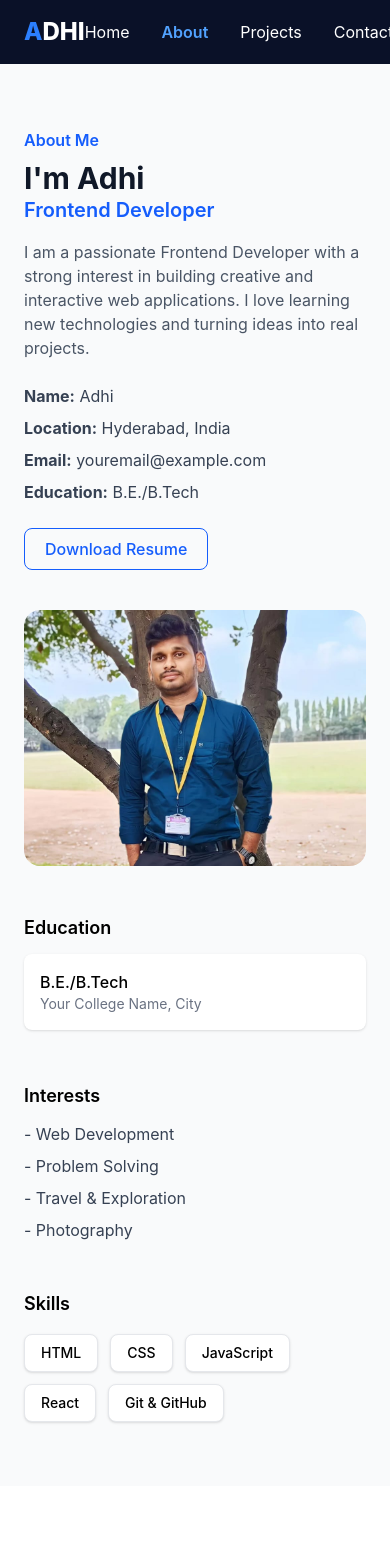
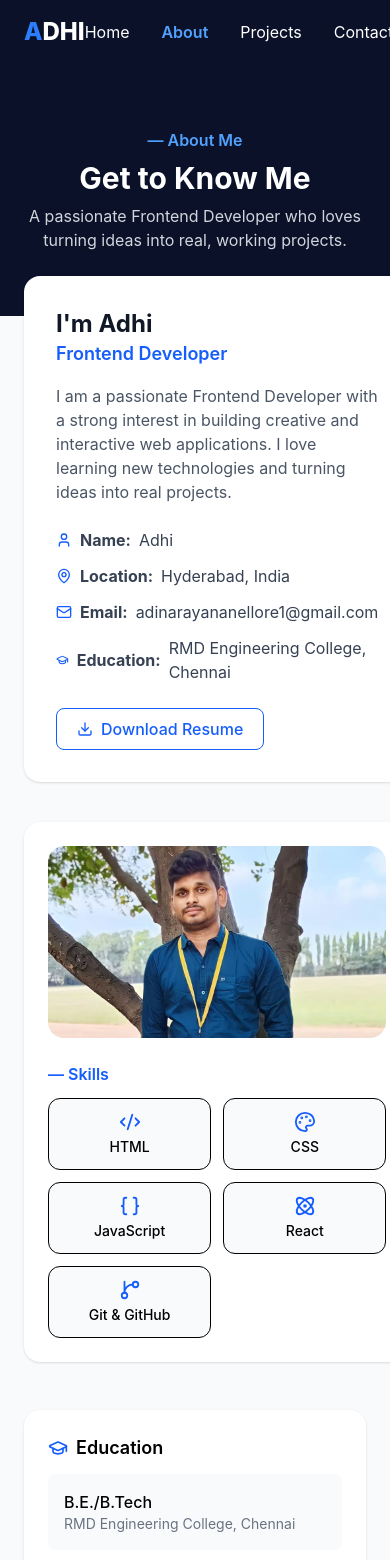
Before and after one commit to adinarayananellore1-wq/my-portfolio, a React (Vite) app: page /about in a window 390 px wide. Shown: the top 1560 px of the page. Before the commit the page ends 1486 px from the top, so only its background shows below. Built offline with nearby package versions, Linux system fonts and the light colour scheme.

Commit message:
Add realistic project names and descriptions

```diff
--- a/src/data/projects.js
+++ b/src/data/projects.js
@@ -1,11 +1,80 @@
-const projects = [
-  {
-    id: 1,
-    title: "My Portfolio Website",
-    description: "A personal portfolio website built with React and Tailwind CSS to showcase my projects and skills as I learn frontend development.",
-    tech: ["React", "Tailwind CSS", "React Router", "Vite"],
-    link: "https://github.com/adinarayananellore1-wq/my-portfolio",
-  },
-]
+function Projects() {
+  const projects = [
+    {
+      title: "Weather Dashboard",
+      desc: "A responsive weather app that shows real-time forecasts for any city using a public weather API.",
+      tech: ["React", "Tailwind CSS", "API"],
+      demo: "#",
+      github: "#",
+      image: "https://picsum.photos/seed/weather/400/300",
+    },
+    {
+      title: "Task Manager",
+      desc: "A to-do list app to add, complete and delete tasks, with data saved so nothing is lost on refresh.",
+      tech: ["React", "JavaScript", "CSS"],
+      demo: "#",
+      github: "#",
+      image: "https://picsum.photos/seed/tasks/400/300",
+    },
+    {
+      title: "Recipe Finder",
+      desc: "Search and browse recipes by ingredient, with clean cards showing cook time and instructions.",
+      tech: ["React", "Tailwind CSS", "API"],
+      demo: "#",
+      github: "#",
+      image: "https://picsum.photos/seed/recipe/400/300",
+    },
+  ];
 
-export default projects
+  return (
+    <div>
+      <section className="bg-[#0a1128] px-6 py-16 text-center">
+        <p className="text-blue-400 font-semibold mb-2">My Projects</p>
+        <h1 className="text-3xl font-bold text-white mb-2">Some of My Work</h1>
+        <p className="text-gray-300 max-w-xl mx-auto">
+          Here are a few projects I built using modern web technologies. Each
+          project helped me learn something new and improve my skills.
+        </p>
+      </section>
+
+      <section className="bg-white px-6 py-12">
+        <div className="max-w-6xl mx-auto grid md:grid-cols-3 gap-6">
+          {projects.map(function (p) {
+            return (
+              <div key={p.title} className="border rounded-xl overflow-hidden shadow-sm">
+                <img
+                  src={p.image}
+                  alt={p.title}
+                  className="w-full h-40 object-cover"
+                />
+                <div className="p-5">
+                  <h3 className="font-semibold text-lg mb-2">{p.title}</h3>
+                  <p className="text-gray-600 text-sm mb-3">{p.desc}</p>
+                  <div className="flex flex-wrap gap-2 mb-4">
+                    {p.tech.map(function (t) {
+                      return (
+                        <span key={t} className="bg-gray-100 text-gray-600 text-xs px-3 py-1 rounded-full">
+                          {t}
+                        </span>
+                      );
+                    })}
+                  </div>
+                  <div className="flex gap-3">
+                    <a href={p.demo} className="flex-1 text-center bg-blue-600 text-white text-sm py-2 rounded-lg hover:bg-blue-700 transition">
+                      Live Demo
+                    </a>
+                    <a href={p.github} className="flex-1 text-center border text-sm py-2 rounded-lg hover:bg-gray-50 transition">
+                      GitHub
+                    </a>
+                  </div>
+                </div>
+              </div>
+            );
+          })}
+        </div>
+      </section>
+    </div>
+  );
+}
+
+export default Projects
--- a/src/pages/About.jsx
+++ b/src/pages/About.jsx
@@ -1,52 +1,127 @@
+import {
+  User,
+  MapPin,
+  Mail,
+  GraduationCap,
+  Heart,
+  Download,
+  Code2,
+  Palette,
+  Braces,
+  Atom,
+  GitBranch,
+} from 'lucide-react'
 import profileImg from '../assets/profile.jpg'
 
 function About() {
-  const skills = ['HTML', 'CSS', 'JavaScript', 'React', 'Git & GitHub']
-  const interests = ['Web Development', 'Problem Solving', 'Travel & Exploration', 'Photography']
+  const skills = [
+    { icon: Code2, name: 'HTML' },
+    { icon: Palette, name: 'CSS' },
+    { icon: Braces, name: 'JavaScript' },
+    { icon: Atom, name: 'React' },
+    { icon: GitBranch, name: 'Git & GitHub' },
+  ]
+
+  const interests = [
+    'Web Development',
+    'Problem Solving',
+    'Travel & Exploration',
+    'Photography',
+  ]
 
   return (
-    <div className="bg-gray-50 min-h-screen py-16 px-6">
-      <div className="max-w-6xl mx-auto grid md:grid-cols-3 gap-10 mb-12">
-        <div className="md:col-span-2">
-          <p className="text-blue-600 font-semibold mb-2">About Me</p>
-          <h1 className="text-3xl font-bold text-gray-900">I'm Adhi</h1>
-          <h2 className="text-xl text-blue-600 font-semibold mb-4">Frontend Developer</h2>
+    <div className="bg-gray-50 min-h-screen">
+      {/* DARK HEADER BANNER */}
+      <section className="bg-[#0a1128] px-6 py-16 text-center">
+        <p className="text-blue-400 font-semibold mb-2">— About Me</p>
+        <h1 className="text-3xl md:text-4xl font-bold text-white mb-2">
+          Get to Know Me
+        </h1>
+        <p className="text-gray-300 max-w-xl mx-auto">
+          A passionate Frontend Developer who loves turning ideas into real,
+          working projects.
+        </p>
+      </section>
+
+      {/* MAIN CONTENT */}
+      <div className="max-w-6xl mx-auto grid md:grid-cols-3 gap-10 -mt-10 mb-12 px-6">
+        <div className="md:col-span-2 bg-white rounded-2xl shadow-sm p-8">
+          <h2 className="text-2xl font-bold text-gray-900">I'm Adhi</h2>
+          <h3 className="text-lg text-blue-600 font-semibold mb-4">Frontend Developer</h3>
           <p className="text-gray-600 mb-6">
             I am a passionate Frontend Developer with a strong interest in
             building creative and interactive web applications. I love
             learning new technologies and turning ideas into real projects.
           </p>
 
-          <ul className="text-gray-700 space-y-2 mb-6">
-            <li><strong>Name:</strong> Adhi</li>
-            <li><strong>Location:</strong> Hyderabad, India</li>
-            <li><strong>Email:</strong> youremail@example.com</li>
-            <li><strong>Education:</strong> B.E./B.Tech</li>
+          <ul className="text-gray-700 space-y-3 mb-6">
+            <li className="flex items-center gap-2">
+              <User size={16} className="text-blue-600" />
+              <strong>Name:</strong> Adhi
+            </li>
+            <li className="flex items-center gap-2">
+              <MapPin size={16} className="text-blue-600" />
+              <strong>Location:</strong> Hyderabad, India
+            </li>
+            <li className="flex items-center gap-2">
+              <Mail size={16} className="text-blue-600" />
+              <strong>Email:</strong> adinarayananellore1@gmail.com
+            </li>
+            <li className="flex items-center gap-2">
+              <GraduationCap size={16} className="text-blue-600" />
+              <strong>Education:</strong> RMD Engineering College, Chennai
+            </li>
           </ul>
 
-          <button className="border border-blue-600 text-blue-600 px-5 py-2 rounded-lg font-medium hover:bg-blue-50 transition">
+          <button className="flex items-center gap-2 border border-blue-600 text-blue-600 px-5 py-2 rounded-lg font-medium hover:bg-blue-50 transition">
+            <Download size={16} />
             Download Resume
           </button>
         </div>
 
-        <img
-          src={profileImg}
-          alt="Adhi"
-          className="w-full h-64 rounded-2xl object-cover object-top"
-        />
+        <div className="bg-white rounded-2xl shadow-sm p-6">
+          <img
+            src={profileImg}
+            alt="Adhi"
+            className="w-full h-48 rounded-2xl object-cover object-top mb-6"
+          />
+
+          <p className="text-blue-600 font-semibold mb-3">— Skills</p>
+          <div className="grid grid-cols-2 gap-3">
+            {skills.map(function (skill) {
+              const Icon = skill.icon
+              return (
+                <div
+                  key={skill.name}
+                  className="bg-gray-50 border rounded-xl p-3 flex flex-col items-center text-center"
+                >
+                  <Icon className="text-blue-600 mb-1" size={22} />
+                  <span className="text-sm font-medium">{skill.name}</span>
+                </div>
+              )
+            })}
+          </div>
+        </div>
       </div>
 
-      <div className="max-w-6xl mx-auto grid md:grid-cols-2 gap-10">
-        <div>
-          <h3 className="text-lg font-semibold mb-3">Education</h3>
-          <div className="bg-white p-4 rounded-lg shadow-sm mb-3">
+      {/* EDUCATION + INTERESTS */}
+      <div className="max-w-6xl mx-auto grid md:grid-cols-2 gap-10 px-6 pb-16">
+        <div className="bg-white rounded-2xl shadow-sm p-6">
+          <h3 className="flex items-center gap-2 text-lg font-semibold mb-3">
+            <GraduationCap size={20} className="text-blue-600" />
+            Education
+          </h3>
+          <div className="bg-gray-50 p-4 rounded-lg">
             <p className="font-medium">B.E./B.Tech</p>
-            <p className="text-sm text-gray-500">Your College Name, City</p>
+            <p className="text-sm text-gray-500">RMD Engineering College, Chennai</p>
           </div>
         </div>
 
-        <div>
-          <h3 className="text-lg font-semibold mb-3">Interests</h3>
+        <div className="bg-white rounded-2xl shadow-sm p-6">
+          <h3 className="flex items-center gap-2 text-lg font-semibold mb-3">
+            <Heart size={20} className="text-blue-600" />
+            Interests
+          </h3>
           <ul className="text-gray-700 space-y-2">
             {interests.map(function (item) {
               return <li key={item}>- {item}</li>
@@ -54,22 +129,6 @@ function About() {
           </ul>
         </div>
       </div>
-
-      <div className="max-w-6xl mx-auto mt-12">
-        <h3 className="text-lg font-semibold mb-4">Skills</h3>
-        <div className="flex flex-wrap gap-3">
-          {skills.map(function (skill) {
-            return (
-              <span
-                key={skill}
-                className="bg-white border border-gray-200 px-4 py-2 rounded-lg text-sm font-medium shadow-sm"
-              >
-                {skill}
-              </span>
-            )
-          })}
-        </div>
-      </div>
     </div>
   )
 }
--- a/src/pages/Home.jsx
+++ b/src/pages/Home.jsx
@@ -1,13 +1,13 @@
 import { Link } from 'react-router-dom'
-import { Mail } from 'lucide-react'
+import { Mail, Settings, Monitor, Atom, Clock } from 'lucide-react'
 import profileImg from '../assets/profile.jpg'
 
 function Home() {
   const features = [
-    { title: 'Clean Code', desc: 'Write maintainable and scalable code' },
-    { title: 'Responsive Design', desc: 'Works on all devices' },
-    { title: 'Modern Technologies', desc: 'React, JavaScript, etc.' },
-    { title: 'Always Learning', desc: 'Growing every day' },
+    { icon: Settings, title: 'Clean Code', desc: 'Write maintainable and scalable code' },
+    { icon: Monitor, title: 'Responsive Design', desc: 'Works on all devices' },
+    { icon: Atom, title: 'Modern Technologies', desc: 'React, JavaScript, etc.' },
+    { icon: Clock, title: 'Always Learning', desc: 'Growing every day' },
   ]
 
   return (
@@ -55,8 +55,10 @@ function Home() {
       <section className="bg-gray-50 py-12 px-6">
         <div className="max-w-6xl mx-auto grid grid-cols-2 md:grid-cols-4 gap-6 text-center">
           {features.map(function (f) {
+            const Icon = f.icon
             return (
-              <div key={f.title}>
+              <div key={f.title} className="flex flex-col items-center">
+                <Icon className="text-blue-600 mb-2" size={28} />
                 <h3 className="font-semibold text-gray-800">{f.title}</h3>
                 <p className="text-gray-500 text-sm">{f.desc}</p>
               </div>
```
Also changed, not shown: src/pages/Contact.jsx (+49 -11 lines).
